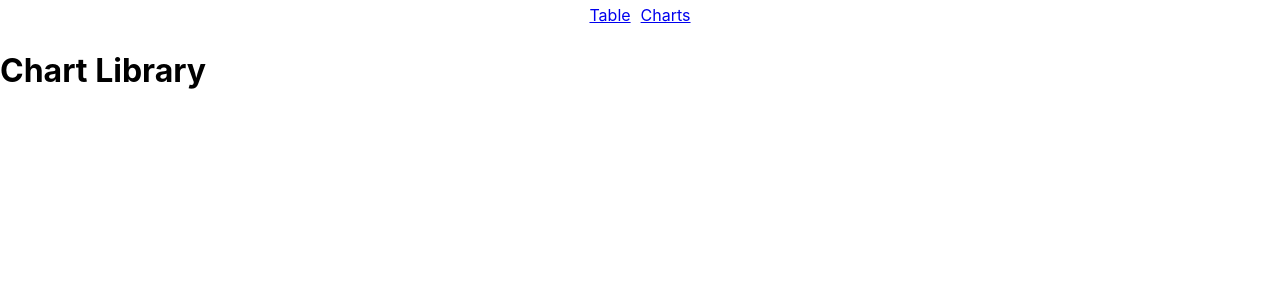
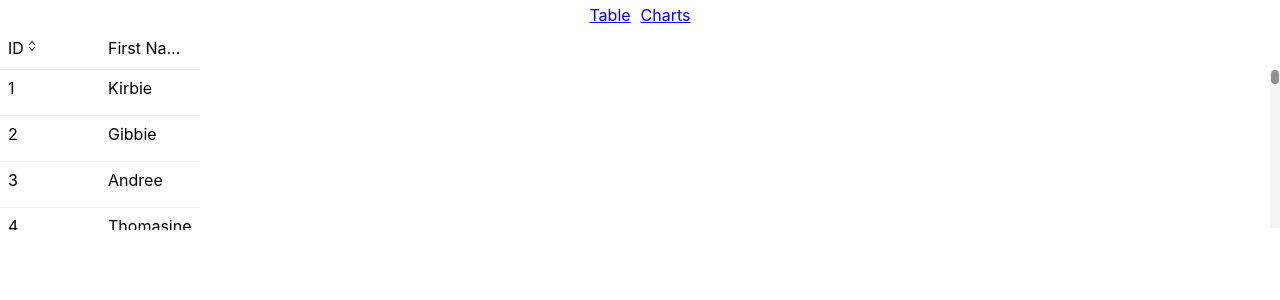
Before and after one commit to Olivia-Pasion/open-source-spotlight, a React (Create React App) app: page /charts in a window 1280 px wide. Shown: the top 300 px of the page. Built offline with nearby package versions, Linux system fonts and the light colour scheme.

Commit message:
working on chart display

```diff
--- a/src/App.js
+++ b/src/App.js
@@ -3,6 +3,7 @@ import { Link, Route, Switch } from 'react-router-dom';
 
 // components
 import Table from './components/Table';
+import Chart from './components/Table';
 
 // style
 import './App.css';
@@ -16,9 +17,7 @@ function App() {
       </nav>
       <Switch>
         <Route path="/table" component={Table} />
-        <Route path="/charts">
-          <h1>Chart Library</h1>
-        </Route>
+        <Route path="/charts" component={Chart} />
       </Switch>
     </div>
   );
```
Also changed, not shown: src/components/Chart.js (added, +17 -0 lines), src/components/Table.js (+6 -5 lines).
